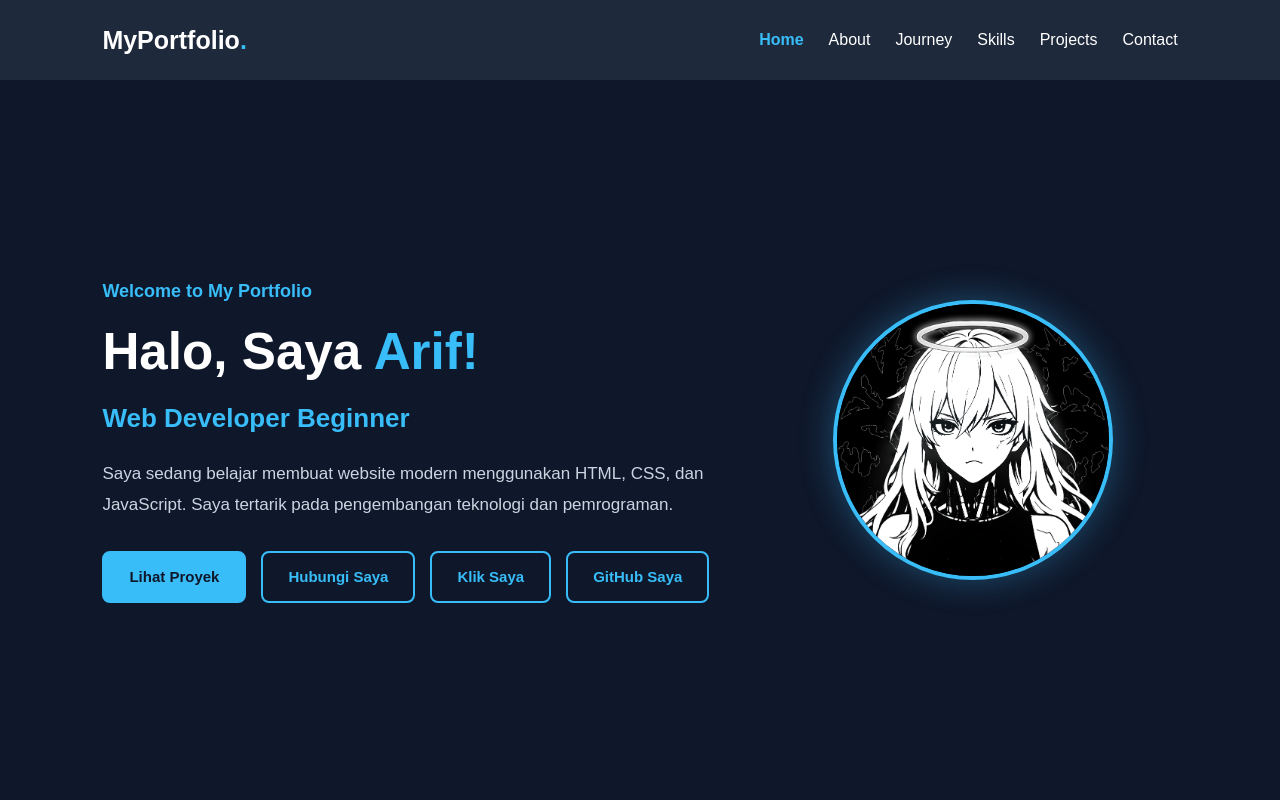
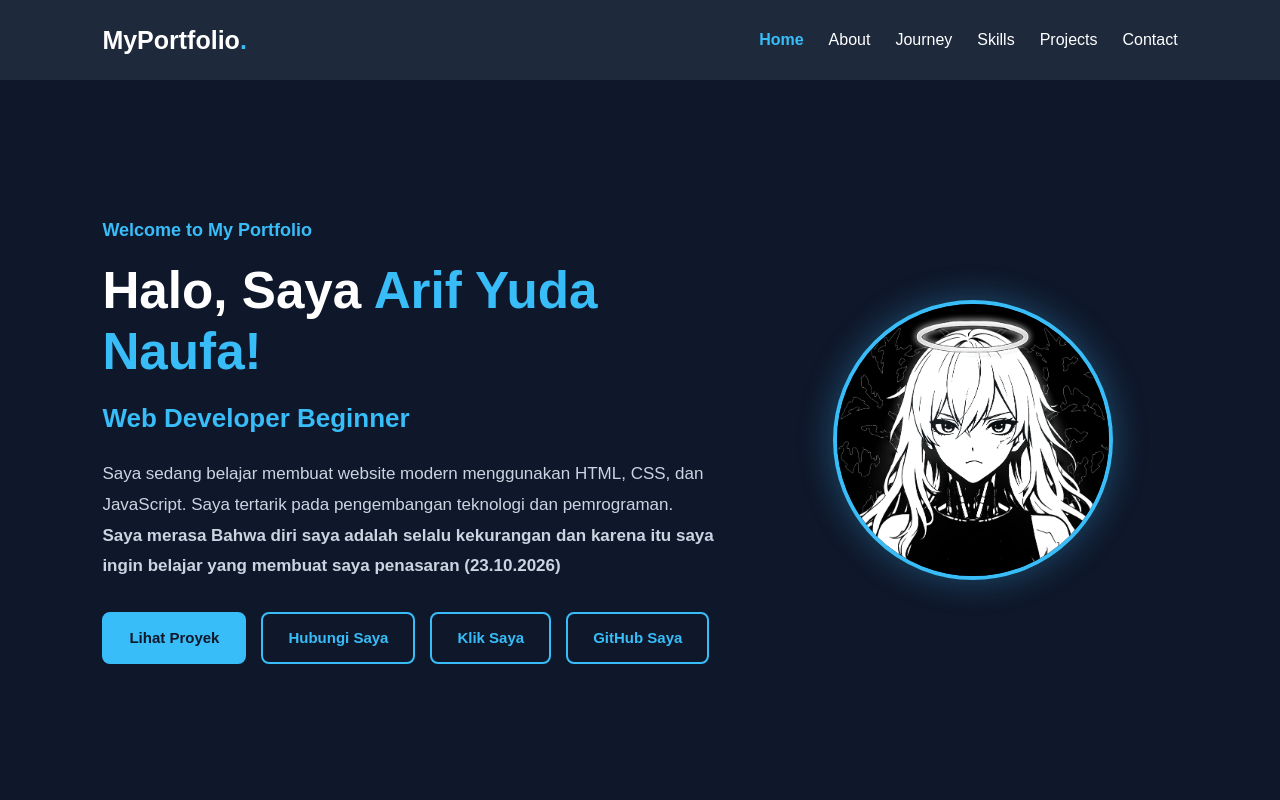
Before and after one commit to arifyudanaufa45-alt/Web-Portofolio-Arep, a plain HTML site: page index.html in a window 1280 px wide. Shown: the top 800 px of the page. Drawn offline with Linux system fonts and the light colour scheme.

Commit message:
just text

```diff
--- a/index.html
+++ b/index.html
@@ -95,13 +95,17 @@
       <div class="hero-content">
         <div class="hero-text">
           <h3>Welcome to My Portfolio</h3>
-          <h1>Halo, Saya <span>Arif!</span></h1>
+          <h1>Halo, Saya <span>Arif Yuda Naufa!</span></h1>
           <h2>Web Developer Beginner</h2>
 
           <p>
             Saya sedang belajar membuat website modern menggunakan HTML, CSS,
             dan JavaScript. Saya tertarik pada pengembangan teknologi dan
             pemrograman.
+            <b
+              >Saya merasa Bahwa diri saya adalah selalu kekurangan dan karena
+              itu saya ingin belajar yang membuat saya penasaran (23.10.2026)</b
+            >
           </p>
 
           <div class="hero-buttons">
```
